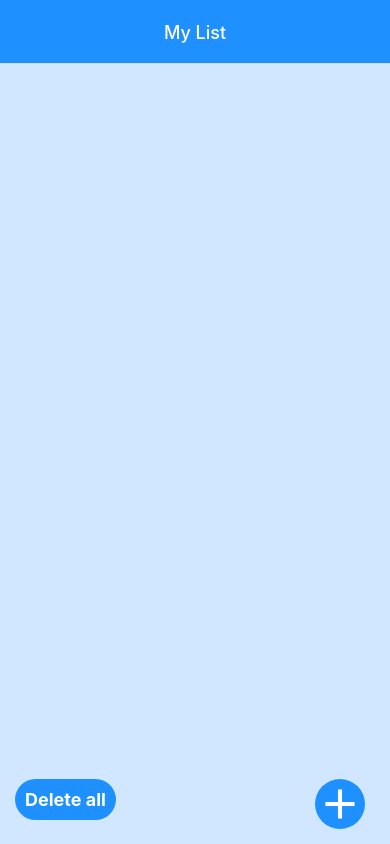
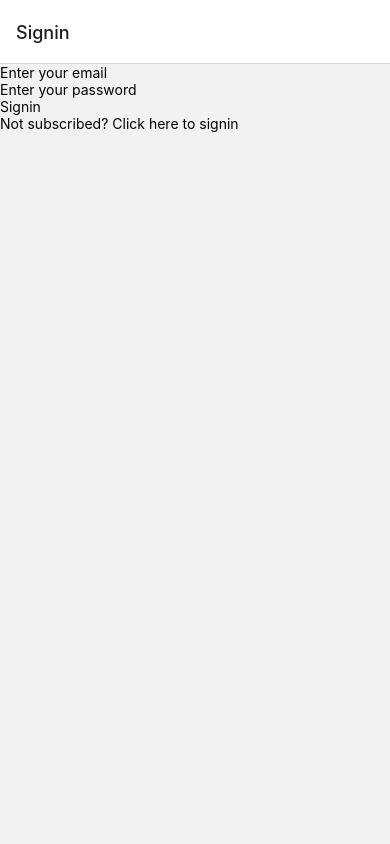
Before and after one commit to Sim0-Git/ToDo-List-App-React-Native-, a React Native app: screen /Signin in a window 390 px wide. Built offline with nearby package versions, Linux system fonts and the light colour scheme.

Commit message:
Signup and SIngin created, and initialized firebase

```diff
--- a/App.js
+++ b/App.js
@@ -8,6 +8,14 @@ import UpdateScreen from "./components/screens/Update";
 //import { AddScreen2 } from "./components/screens/AddScreen";
 import { SplashScreen } from "./components/screens/Splash";
 import { HomeScreen } from "./components/screens/HomeScreen";
+import { Signup } from "./components/screens/Signup";
+import { Signin } from "./components/screens/Signin";
+
+//Firebase
+import { firebaseConfig } from "./config";
+import { initializeApp } from "@firebase/app";
+
+initializeApp(firebaseConfig); //initialize firebase
 
 const Stack = createStackNavigator();
 
@@ -27,12 +35,21 @@ export default function App() {
               headerTitleAlign: "center",
               headerLeft: null,
             }}
-
           />
           <Stack.Screen
             name="Splash"
             component={SplashScreen}
             options={{ headerShown: false }}
+          />
+          <Stack.Screen
+            name="Signin"
+            component={Signin}
+            options={{ headerLeft: null }}
+          />
+          <Stack.Screen
+            name="Signup"
+            component={Signup}
+            options={{ headerLeft: null }}
           />
           <Stack.Screen
             name="Update Item"
--- /dev/null
+++ b/components/screens/Signin.js
@@ -0,0 +1,32 @@
+import React from "react";
+import {
+  StyleSheet,
+  Text,
+  View,
+  TextInput,
+  TouchableOpacity,
+} from "react-native";
+
+export function Signin({ props, navigation }) {
+  return (
+    <View>
+      <View>
+        <TextInput placeholder="Enter your email" />
+        <TextInput placeholder="Enter your password" />
+      </View>
+      <View>
+        <TouchableOpacity
+          onPress={() => {
+            navigation.navigate("Home");
+          }}
+        >
+          <Text>Signin</Text>
+        </TouchableOpacity>
+      </View>
+      <View>
+        <Text>Not subscribed? Click here to signin</Text>
+      </View>
+    </View>
+  );
+}
+const styles = StyleSheet.create({});
--- /dev/null
+++ b/components/screens/Signup.js
@@ -0,0 +1,26 @@
+import React from "react";
+import { StyleSheet, Text, View, TextInput } from "react-native";
+
+export function Signup(props) {
+  return (
+    <View>
+      <View>
+        <TextInput />
+        <TextInput />
+        <TextInput />
+        <TextInput />
+      </View>
+      <View>
+        <TouchableOpacity
+          onPress={() => {
+            navigation.navigate("Home");
+          }}
+        >
+          <Text>Signup</Text>
+        </TouchableOpacity>
+      </View>
+    </View>
+  );
+}
+
+const styles = StyleSheet.create({});
--- a/components/screens/Splash.js
+++ b/components/screens/Splash.js
@@ -13,7 +13,7 @@ import { Octicons, Feather } from "@expo/vector-icons";
 export function SplashScreen({ navigation }) {
   useEffect(() => {
     setTimeout(() => {
-      navigation.navigate("Home");
+      navigation.navigate("Signin");
     }, 2000);
   });
 
--- /dev/null
+++ b/config.js
@@ -0,0 +1,9 @@
+export const firebaseConfig = {
+  apiKey: "AIzaSyCpQRu5J8_moCsY0_qMt1VJqeiU6GLdgZY",
+  authDomain: "to-do-list-app-64dfb.firebaseapp.com",
+  projectId: "to-do-list-app-64dfb",
+  storageBucket: "to-do-list-app-64dfb.appspot.com",
+  messagingSenderId: "31007797135",
+  appId: "1:31007797135:web:27bbeee2b49326d07065fa",
+  measurementId: "G-ZK2BVXRHTJ",
+};
--- a/package.json
+++ b/package.json
@@ -15,6 +15,7 @@
     "expo": "~42.0.1",
     "expo-font": "~9.2.1",
     "expo-status-bar": "~1.0.4",
+    "firebase": "^9.1.3",
     "formik": "^2.2.9",
     "react": "16.13.1",
     "react-dom": "16.13.1",
```
Also changed, not shown: 1 other file (tests, documents, lock files or other folders).
